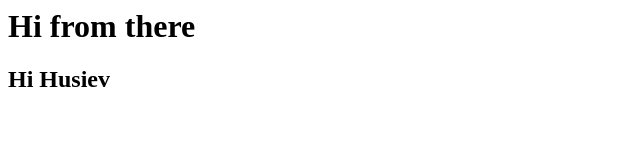
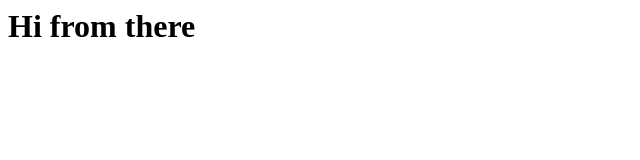
Before and after one commit to JobyKK/JobyKK.github.io, a plain HTML site: page index.html in a window 1280 px wide. Shown: the whole page, without its empty margins (0-640 px from the left). Drawn offline with Linux system fonts and the light colour scheme.

Commit message:
Update index.html

```diff
--- a/index.html
+++ b/index.html
@@ -1,2 +1 @@
 <h1>Hi from there</h1>
-<h2>Hi Husiev</h2>
```
